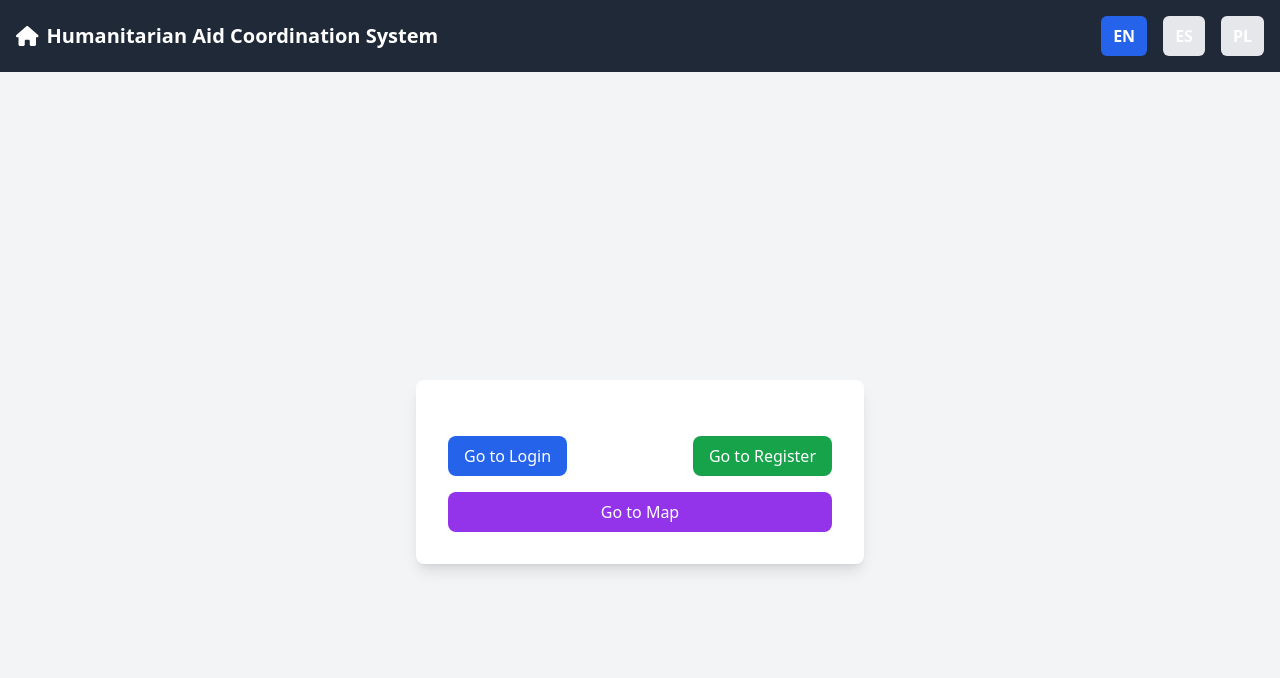
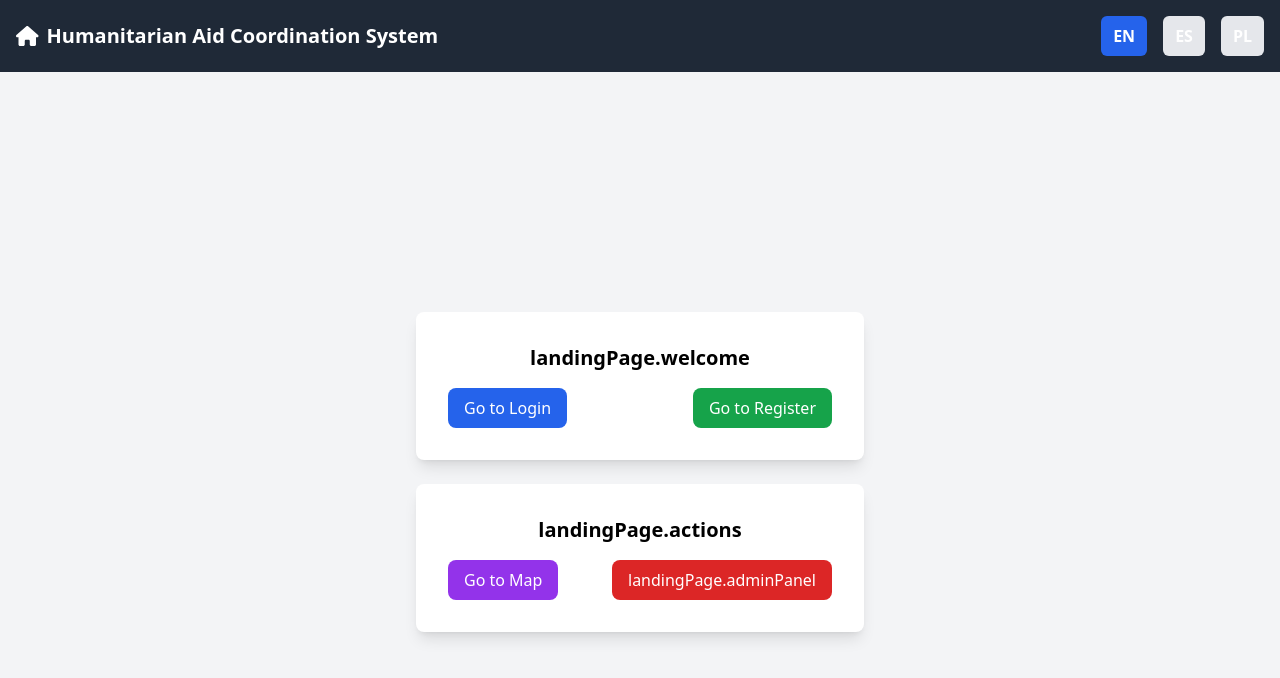
Before and after one commit to CodeGoslings/frontend, a Vue app: page / in a window 1280 px wide. Shown: the top 678 px of the page. Built offline with nearby package versions, Linux system fonts and the light colour scheme; no server answers.

Commit message:
group in boxes actions

```diff
--- a/src/views/LandingPageView.vue
+++ b/src/views/LandingPageView.vue
@@ -1,21 +1,40 @@
 <template>
     <div class="flex flex-col min-h-screen">
         <div class="flex flex-col items-center justify-center flex-grow bg-gray-100">
-            <div class="w-full max-w-md p-8 bg-white rounded-lg shadow-lg">
-                <div class="flex justify-between mt-6">
-                    <button class="px-4 py-2 text-white bg-blue-600 rounded-lg" @click="navigateToLogin">
+            <!-- Box for Login and Register -->
+            <div class="w-full max-w-md p-8 mb-6 bg-white rounded-lg shadow-lg">
+                <h2 class="mb-4 text-xl font-semibold text-center">{{ $t('landingPage.welcome') }}</h2>
+                <div class="flex justify-between mt-4">
+                    <button
+                        class="px-4 py-2 text-white bg-blue-600 rounded-lg hover:bg-blue-700"
+                        @click="navigateToLogin"
+                    >
                         {{ $t('landingPage.login') }}
                     </button>
-                    <button class="px-4 py-2 text-white bg-green-600 rounded-lg" @click="navigateToRegister">
+                    <button
+                        class="px-4 py-2 text-white bg-green-600 rounded-lg hover:bg-green-700"
+                        @click="navigateToRegister"
+                    >
                         {{ $t('landingPage.register') }}
                     </button>
                 </div>
-                <div class="mt-4">
+            </div>
+
+            <!-- Box for Map and Admin -->
+            <div class="w-full max-w-md p-8 bg-white rounded-lg shadow-lg">
+                <h2 class="mb-4 text-xl font-semibold text-center">{{ $t('landingPage.actions') }}</h2>
+                <div class="flex justify-between mt-4">
                     <button
-                        class="w-full px-4 py-2 text-white bg-purple-600 rounded-lg"
+                        class="px-4 py-2 text-white bg-purple-600 rounded-lg hover:bg-purple-700"
                         @click="navigateToMap"
                     >
                         {{ $t('landingPage.map') }}
+                    </button>
+                    <button
+                        class="px-4 py-2 text-white bg-red-600 rounded-lg hover:bg-red-700"
+                        @click="navigateToAdmin"
+                    >
+                        {{ $t('landingPage.adminPanel') }}
                     </button>
                 </div>
             </div>
@@ -36,6 +55,9 @@ export default {
         navigateToMap() {
             this.$router.push({ name: 'Map' })
         },
+        navigateToAdmin() {
+            this.$router.push({ name: 'AdminPanel' })
+        },
     },
 }
 </script>
```
